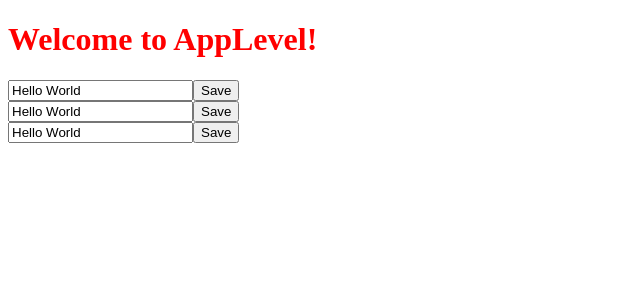
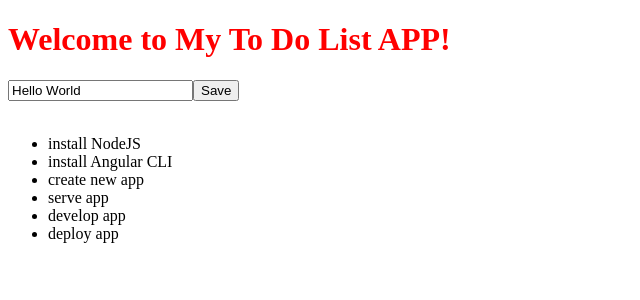
Before and after one commit to CaroSchille/todo-lista, an Angular app: page / in a window 1280 px wide. Shown: the top 300 px of the page, without its empty margins (0-640 px from the left). Built offline with nearby package versions, Linux system fonts and the light colour scheme.

Commit message:
con appCo;ponent

```diff
--- a/src/app/app.component.ts
+++ b/src/app/app.component.ts
@@ -1,17 +1,16 @@
-import { Component } from '@angular/core';
+import { Component } from "@angular/core";
 
 @Component({
   selector: 'app-root',
-  template: `
-  <h1>
-    Welcome to {{ title }}!
-  </h1>
-  <app-input-button-unit></app-input-button-unit>
-  <app-input-button-unit></app-input-button-unit>
-  <app-input-button-unit></app-input-button-unit>
-`,
+    template: `
+    <h1>
+      Welcome to {{ title }}!
+    </h1>
+
+    <app-list-manager></app-list-manager>
+  `,
   styleUrls: ['./app.component.scss']
 })
 export class AppComponent {
-  title: string = 'AppLevel';
+  title = 'My To Do List APP';
 }
--- a/src/app/app.module.ts
+++ b/src/app/app.module.ts
@@ -3,11 +3,15 @@
 
 import { AppComponent } from './app.component';
 import { InputButtonUnitComponent } from './input-button-unit/input-button-unit.component';
+import { ListManagerComponent } from './list-manager/list-manager.component';
+import { TodoItemComponent } from './todo-item/todo-item.component';
 
 @NgModule({
   declarations: [
     AppComponent,
-    InputButtonUnitComponent
+    InputButtonUnitComponent,
+    ListManagerComponent,
+    TodoItemComponent
   ],
   imports: [
     BrowserModule
--- a/src/app/input-button-unit/input-button-unit.component.ts
+++ b/src/app/input-button-unit/input-button-unit.component.ts
@@ -1,17 +1,20 @@
-import { Component, OnInit } from '@angular/core';
+import { Component, OnInit, Output, EventEmitter} from '@angular/core';
 
 @Component({
   selector: 'app-input-button-unit',
   template: `
-  <input #inputElementRef
+
+<input #inputElementRef
          [value]="title"
-         (keyup.enter)="changeTitle($event.target.value)">
+         (keyup.enter)="submitValue($event.target.value)">
 
-  <button (click)="changeTitle(inputElementRef.value)">
+  <button (click)="submitValue(inputElementRef.value)">
     Save
   </button>
-  <br>
-`,
+
+    <br>
+    <br>
+  `,
   styleUrls: ['./input-button-unit.component.scss']
 })
 export class InputButtonUnitComponent implements OnInit {
@@ -22,7 +25,9 @@
   ngOnInit(): void {
   }
 
-  changeTitle(newTitle: string): void {
-    this.title = newTitle;
+  submitValue(newTitle: string) {
+    this.submit.emit(newTitle);
   }
+
+  @Output() submit: EventEmitter<string> = new EventEmitter<string>();
 }
--- /dev/null
+++ b/src/app/interfaces/todo-item.ts
@@ -0,0 +1,4 @@
+export interface TodoItem {
+  title: string;
+  completed?: boolean;
+}
--- /dev/null
+++ b/src/app/list-manager/list-manager.component.ts
@@ -0,0 +1,35 @@
+import { Component, OnInit } from '@angular/core';
+import { TodoItem } from '../interfaces/todo-item';
+
+@Component({
+  selector: 'app-list-manager',
+  template: `
+    <app-input-button-unit (submit)="addItem($event)"></app-input-button-unit>
+
+    <ul>
+      <li *ngFor="let todoItem of todoList">
+        <app-todo-item [item]="todoItem"></app-todo-item>
+      </li>
+    </ul>
+  `,
+  styleUrls: ['./list-manager.component.scss']
+})
+export class ListManagerComponent implements OnInit {
+  todoList: TodoItem[] = [
+    {title: 'install NodeJS'},
+    {title: 'install Angular CLI'},
+    {title: 'create new app'},
+    {title: 'serve app'},
+    {title: 'develop app'},
+    {title: 'deploy app'},
+  ];
+
+  constructor() { }
+
+  ngOnInit(): void {
+  }
+
+  addItem(title: string): void {
+    this.todoList.push({ title });
+  }
+}
--- /dev/null
+++ b/src/app/todo-item/todo-item.component.ts
@@ -0,0 +1,19 @@
+import { Component, Input, OnInit } from '@angular/core';
+import { TodoItem } from '../interfaces/todo-item';
+
+@Component({
+  selector: 'app-todo-item',
+  template: `
+    {{ item.title }}
+  `,
+  styleUrls: ['./todo-item.component.scss']
+})
+export class TodoItemComponent implements OnInit {
+  @Input() item: TodoItem;
+
+  constructor() { }
+
+  ngOnInit(): void {
+  }
+
+}
```
Also changed, not shown: src/app/list-manager/list-manager.component.scss (added), src/app/todo-item/todo-item.component.scss (added), 2 other files (tests, documents, lock files or other folders).
